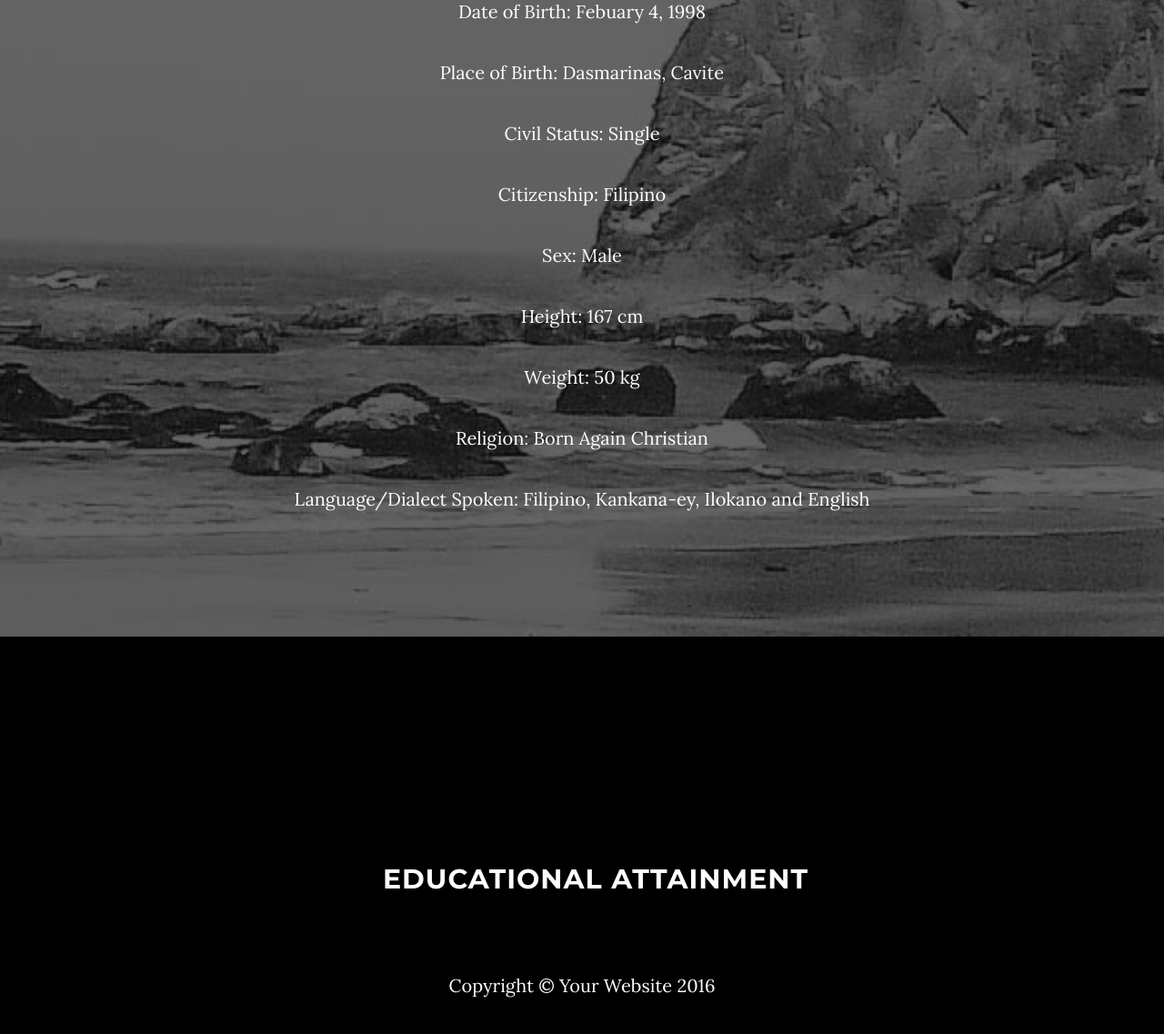
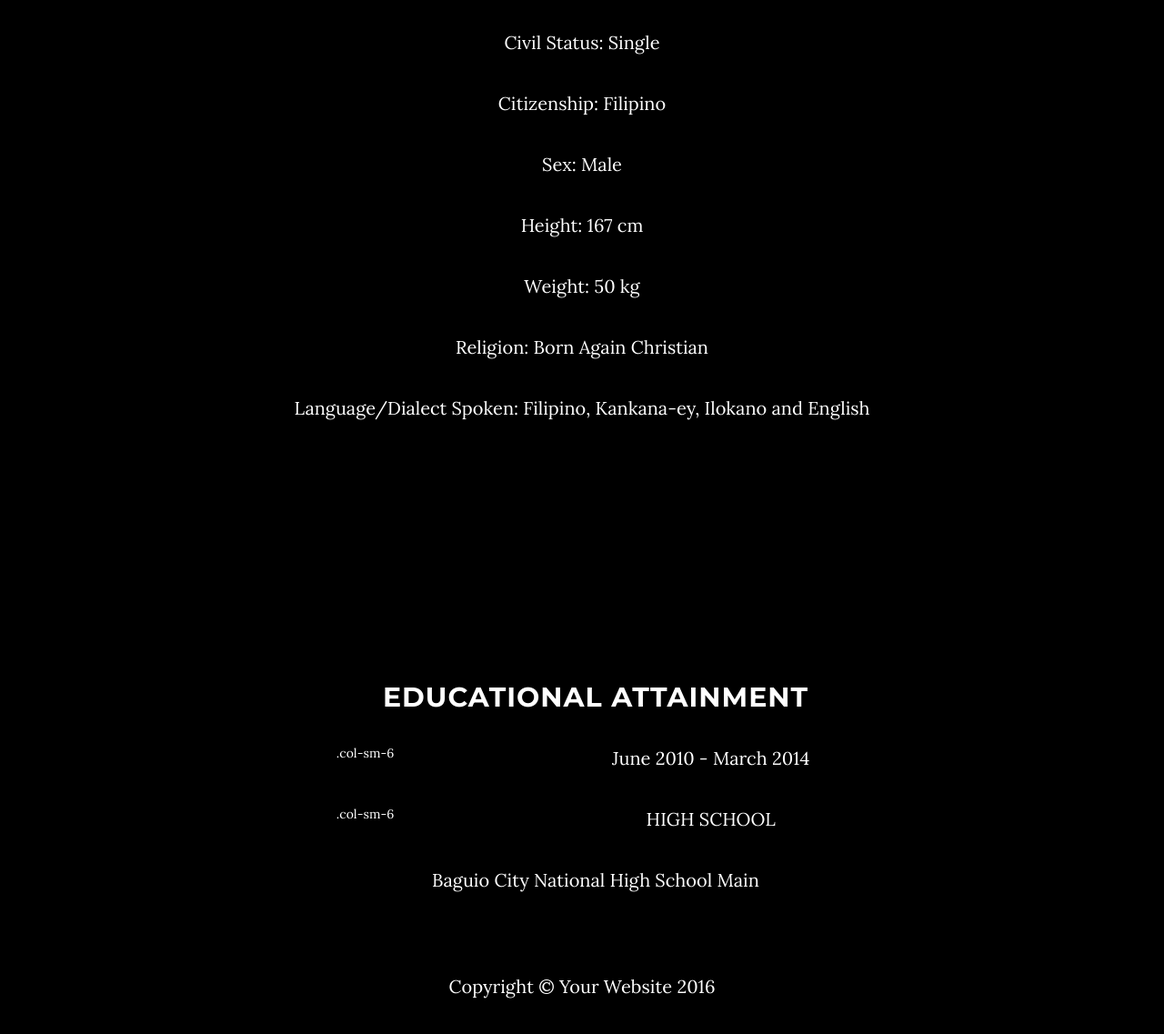
Before and after one commit to clarksongonzales/Resume, a website: page index.html in a window 1280 px wide. Shown: the part 1740-2877 px from the top of the page at 91% size. Drawn offline with nearby package versions, Linux system fonts and the light colour scheme; some packages are replaced by stand-ins of ours.

Commit message:
Update index.html

```diff
--- a/index.html
+++ b/index.html
@@ -100,7 +100,7 @@
 
     <!-- Information Section -->
     <section id="Information" class="content-section text-center">
-        <div class="download-section">
+        <div class="Information-section">
             <div class="container">
                 <div class="col-lg-8 col-lg-offset-2">
                     <h2>PERSONAL INFORMATION</h2>
@@ -124,7 +124,13 @@
             <div class="container">
                 <div class="col-lg-8 col-lg-offset-2">
                     <h2>EDUCATIONAL ATTAINMENT</h2>
-
+<div class="row">
+  <div class="col-sm-4">.col-sm-6</div>
+    <p>June 2010 - March 2014</p>
+    <div class="col-sm-4">.col-sm-6</div>
+    <p>HIGH SCHOOL</p>
+    <p>Baguio City National High School Main</p>
+</div>
                 </div>
             </div>
         </div>
```
